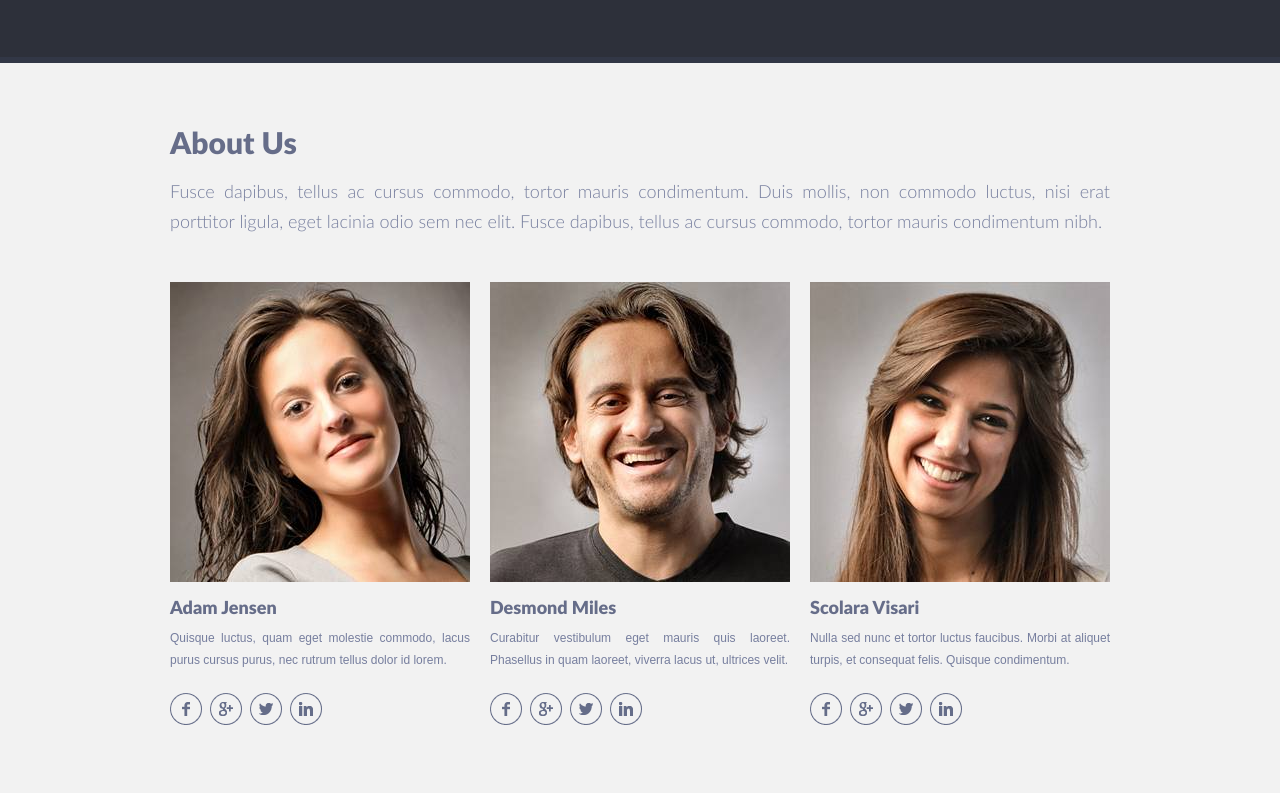
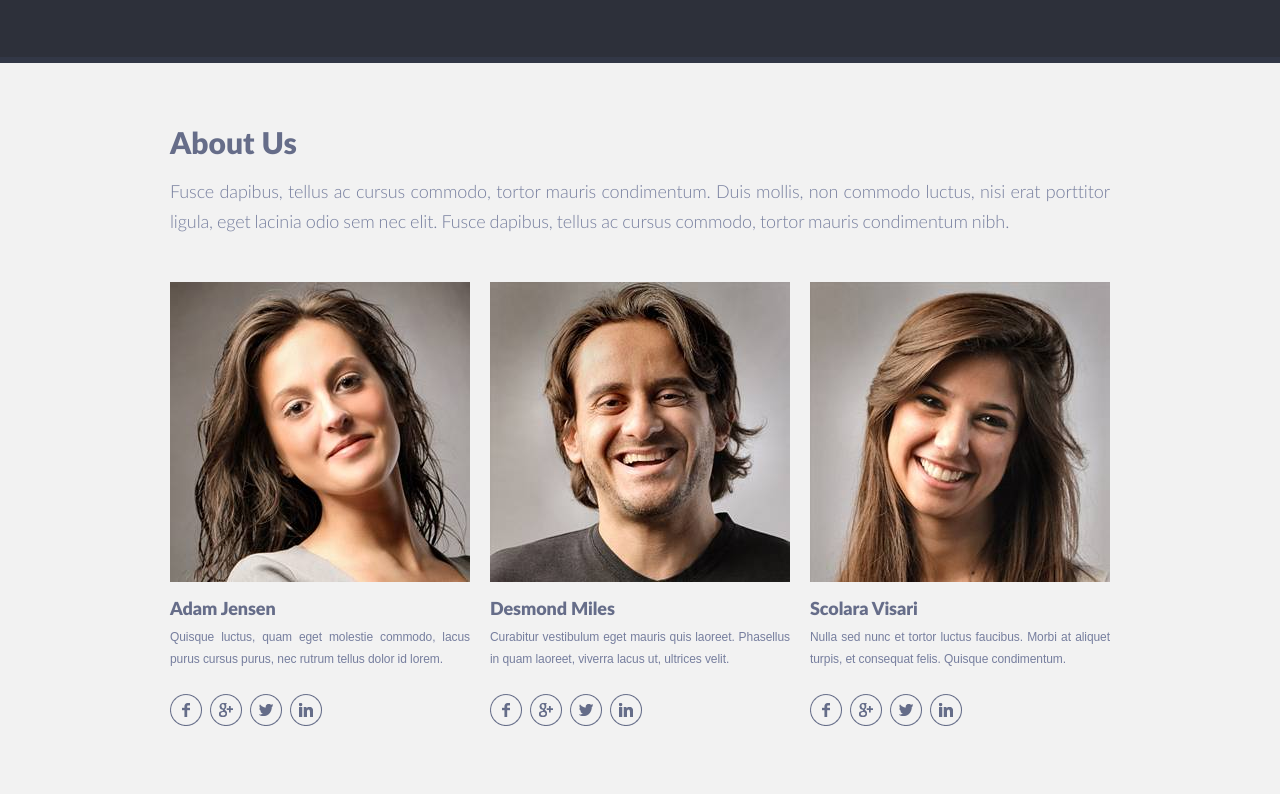
Before and after one commit to nofishtou/singolo, a plain HTML site: page singolo2.html in a window 1280 px wide. Shown: the part 807-1607 px from the top of the page. Drawn offline with Linux system fonts and the light colour scheme; a web font is replaced by a local one.

Commit message:
fix: change font spacing

```diff
--- a/singolo2.css
+++ b/singolo2.css
@@ -36,6 +36,8 @@
   line-height: 20px;
   color: #666d89;
   text-align: justify;
+  letter-spacing: -0.006em;
+  word-spacing: -0.04em;
 }
 
 .portfolio-nav {
@@ -117,6 +119,8 @@
   color: #767e9e;
   font-family: "Lato-Light", "Arial", sans-serif;
   text-align: justify;
+  letter-spacing: -0.006em;
+  word-spacing: -0.04em;
 }
 
 .about-profile-grid {
@@ -127,11 +131,12 @@
 }
 
 .about-profile-item h3 {
-  padding-top: 15px;
+  padding-top: 19px;
   font-family: "Lato-Black", "Arial", sans-serif;
   font-size: 18px;
-  line-height: 20px;
+  line-height: 15px;
   color: #666d89;
+  letter-spacing: -0.006em;
 }
 
 .about-profile-item p {
@@ -141,10 +146,11 @@
   line-height: 22px;
   color: #767e9e;
   text-align: justify;
+  letter-spacing: -0.006em;
 }
 
 .about-profile-item-social{
-  padding-top: 22px;
+  padding-top: 24px;
 }
 
 .about-profile-item-social a +  a {
```
